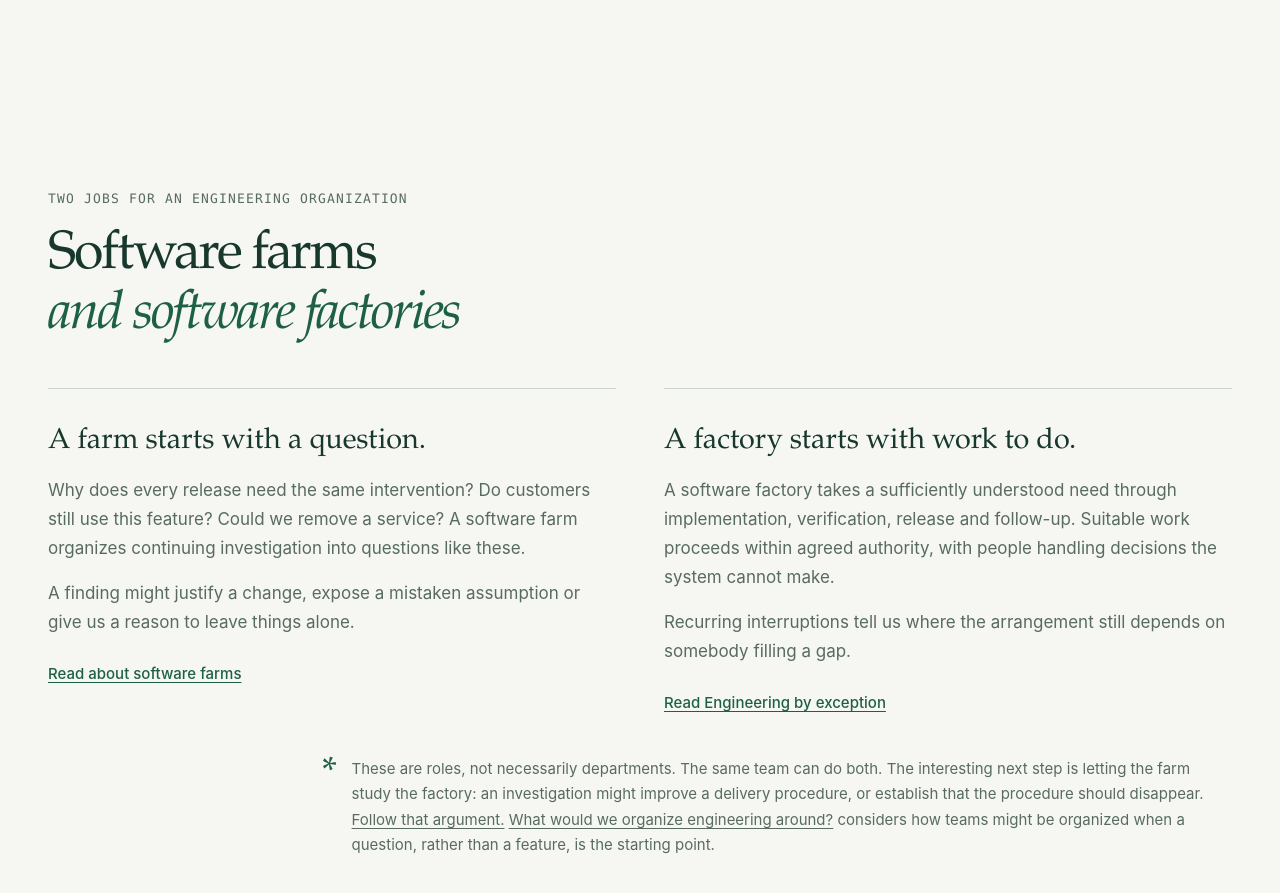
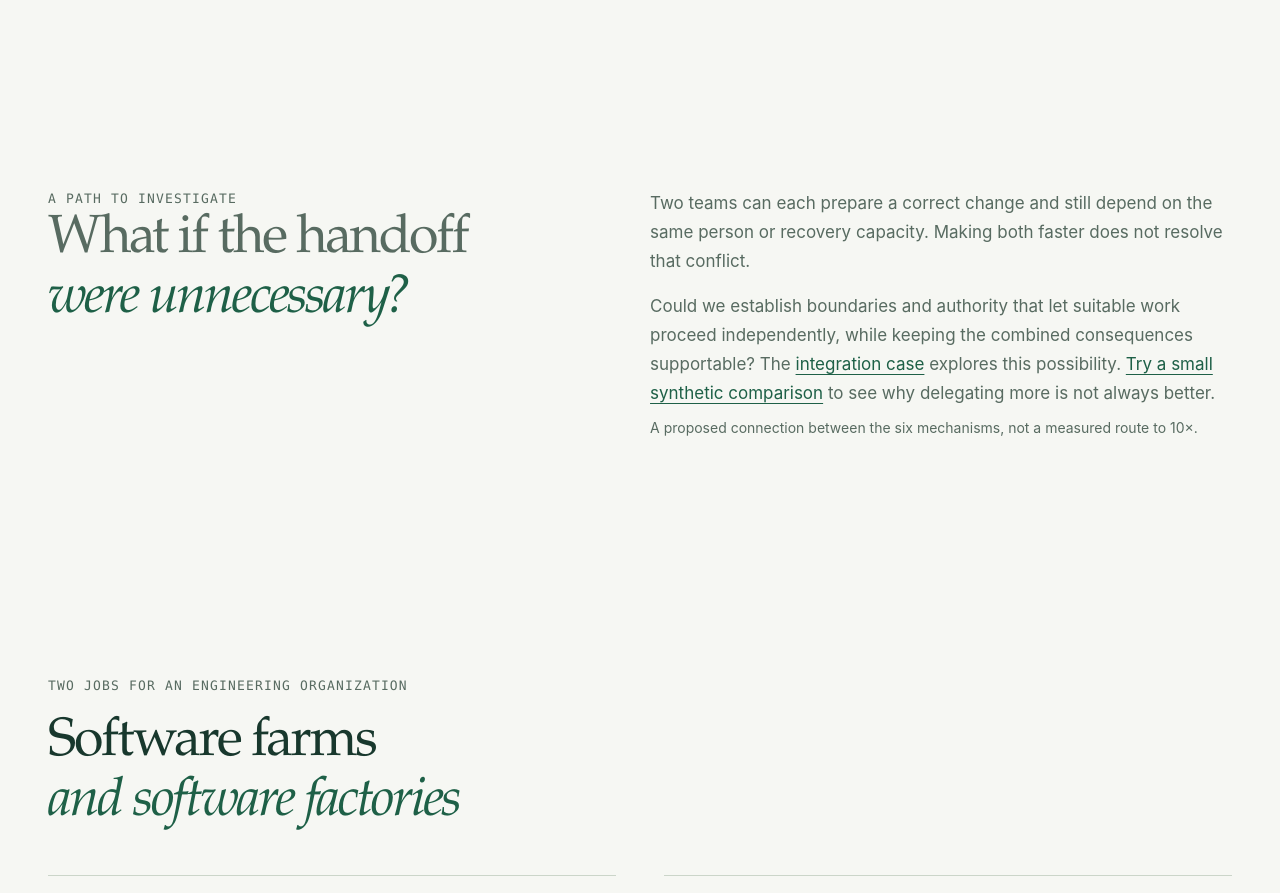
Before and after one commit to grove/compounding-engineering, a plain HTML site: page index.html in a window 1280 px wide. Shown: the part 2627-3520 px from the top of the page. Drawn offline with Linux system fonts and the light colour scheme.

Commit message:
Integrate coordination-avoidance investigation: index.html

```diff
--- a/index.html
+++ b/index.html
@@ -123,6 +123,13 @@
       <p class="section-followup">The interactions matter. Understanding a recurring customer need might let us simplify a product boundary; that boundary might make independent verification and autonomous delivery practical. <a href="https://grove.github.io/engineering-that-compounds/essays/where-could-10x-come-from.html">The essay follows these connections through a scheduling product.</a></p>
     </section>
 
+    <section class="section shell" id="coordination" aria-labelledby="coordination-title">
+      <div class="idea-intro">
+        <div><p class="eyebrow">A path to investigate</p><h2 id="coordination-title">What if the handoff<br><em>were unnecessary?</em></h2></div>
+        <div><p>Two teams can each prepare a correct change and still depend on the same person or recovery capacity. Making both faster does not resolve that conflict.</p><p>Could we establish boundaries and authority that let suitable work proceed independently, while keeping the combined consequences supportable? The <a href="paths/customer-integrations.html#shared-capacity">integration case</a> explores this possibility. <a href="examples/coordination-avoidance.html">Try a small synthetic comparison</a> to see why delegating more is not always better.</p><p class="example-caption">A proposed connection between the six mechanisms, not a measured route to 10×.</p></div>
+      </div>
+    </section>
+
     <section class="section shell" id="operating-models" aria-labelledby="operating-models-title">
       <div class="section-heading"><p class="eyebrow">Two jobs for an engineering organization</p><h2 id="operating-models-title">Software farms<br><em>and software factories</em></h2></div>
       <div class="operating-models-grid">
```
